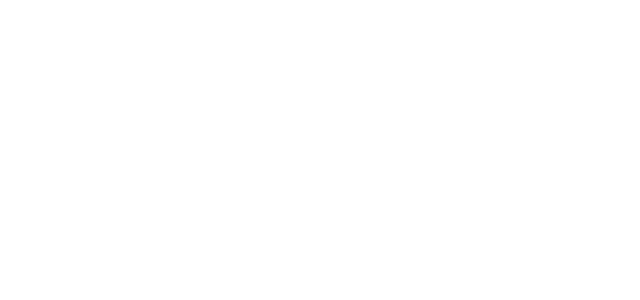
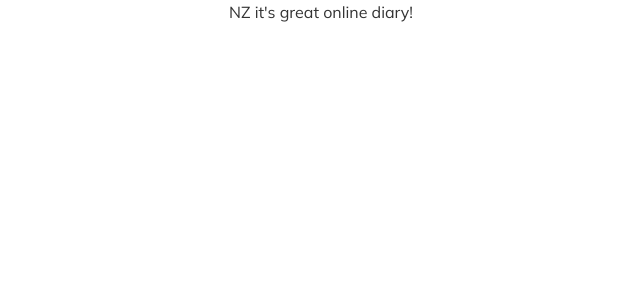
Before and after one commit to AndriyPapirnyk/nz-diary, a React (Create React App) app: page / in a window 1280 px wide. Shown: the top 300 px of the page, without its empty margins (319-959 px from the left). Built offline with nearby package versions, Linux system fonts and the light colour scheme.

Commit message:
adding first component and gulpfile for scss

```diff
--- a/package.json
+++ b/package.json
@@ -34,5 +34,9 @@
       "last 1 firefox version",
       "last 1 safari version"
     ]
+  },
+  "devDependencies": {
+    "gulp": "^4.0.2",
+    "gulp-sass": "^5.1.0"
   }
 }
--- a/src/App.jsx
+++ b/src/App.jsx
@@ -1,9 +1,10 @@
 import './App.css';
+import './Nullstyle.css';
 
 function App() {
   return (
     <div className="app">
-
+      NZ it's great online diary!
     </div>
   );
 }
--- /dev/null
+++ b/src/Nullstyle.css
@@ -0,0 +1,31 @@
+@import url('https://fonts.googleapis.com/css?family=Mulish:200,300,regular,500,600,700,800,900,200italic,300italic,italic,500italic,600italic,700italic,800italic,900italic');
+
+*,
+*::before,
+*::after {box-sizing: border-box; font-family: 'Mulish'; color: #333; margin: 0; padding: 0}
+
+ul{list-style: none;display: flex;}
+
+ol{padding: 0;}
+body,
+h1,
+h2,
+h3,
+h4,
+p,
+ul,
+ol,
+li{margin: 0; padding: 0;}
+body {
+  min-height: 100vh;
+  scroll-behavior: smooth;
+  text-rendering: optimizeSpeed;
+  line-height: 1.5; }
+ul,
+ol{list-style: none;}
+a{text-decoration:none}
+img {display: block;}
+input,
+button,
+textarea,
+select {font: inherit; outline: none; border: none}
```
Also changed, not shown: gulpfile.js (added, +12 -0 lines), src/components/Welcome/Welcome.jsx (added, +11 -0 lines), src/components/Welcome/Welcome.css (added), src/components/Welcome/Welcome.scss (added), 1 other file (tests, documents, lock files or other folders).
